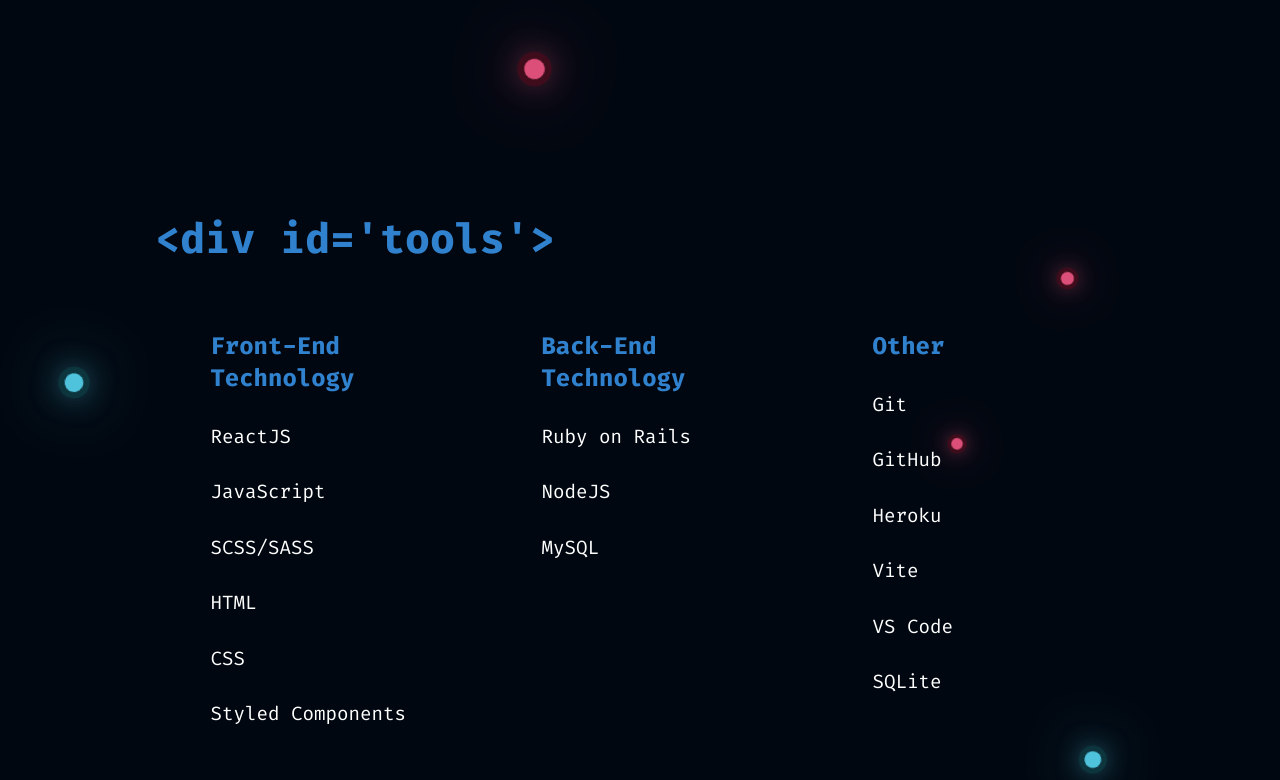
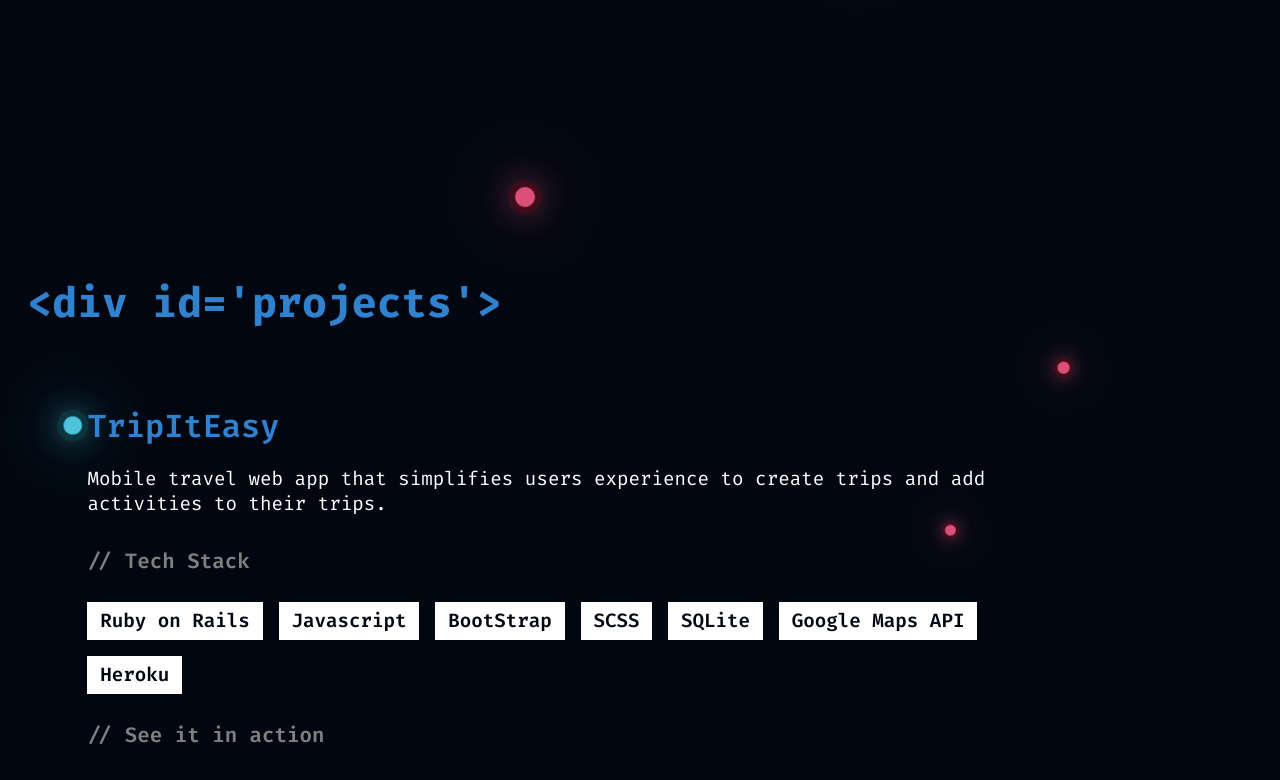
Before and after one commit to ALLEE9120/ALLEE9120.github.io, a React (Vite) app in the folder Dev-Folio/: page / in a window 1280 px wide. Shown: the part 1484-2264 px from the top of the page. Built offline with nearby package versions, Linux system fonts and the light colour scheme; a web font is replaced by a local one.

Commit message:
clean up

```diff
--- a/Dev-Folio/src/Components/ToolsPage.jsx
+++ b/Dev-Folio/src/Components/ToolsPage.jsx
@@ -3,25 +3,13 @@
 
 export default function ToolsPage({color}) {
   const toolDivStyle = {
-    width: '100vw',
-    height: '100vh',
-    position: 'relative',
-    top: '100vh',
-    color: 'white',
+    color: color,
     display: 'flex',
-    alignItems: 'center',
     flexDirection: 'column',
-  }
-
-  const skillDivStyle = {
-    display: 'flex',
-    justifyContent: 'space-evenly',
   }
 
   const bodyStyle = {
     position: 'relative',
-    top: '15vh',
-    width: '80vw',
   }
 
   const colorChange = {
@@ -34,7 +22,7 @@
         <div className="tools-title top">
           <h1>&lt;div id='tools'&gt;</h1>
         </div>
-        <div className="skills-div" style={skillDivStyle}>
+        <div className="skills-div">
           <div className="card frontend">
             <h1 className="frontend-title">Front-End Technology</h1>
             <div className="frontend-list">
--- a/Dev-Folio/src/app.scss
+++ b/Dev-Folio/src/app.scss
@@ -61,6 +61,7 @@
 .nav-conatiner {
   height: 90px;
   position: fixed;
+  left: 0;
   width: 100%;
   z-index: 11;
   background-color: rgba(0, 0, 0, 0.2);
@@ -68,7 +69,8 @@
 }
 
 .nav-bar {
-  max-width: 1260px;
+  margin: 0px auto;
+  max-width: 1229px;
   height: 100%;
   display: flex;
   justify-content: space-between;
@@ -225,10 +227,11 @@
 
 .home-div {
   min-height: 100vh;
+  min-width: 100vw;
   display: flex;
   flex-direction: column;
   justify-content: center;
-  position: relative;
+  position: absolute;
 
   .home-content {
     padding: 90px 0;
@@ -238,6 +241,18 @@
     color: $primary-color;
   }
 }
+
+.tools-div {
+  min-height: 100vh;
+  min-width: 100vw;
+  position: relative;
+  top: 100vh;
+
+  .tools-body {
+    position: relative;
+    top: 110px
+  }
+
 
   .tools-title {
     font-size: 1.3rem;
@@ -255,10 +270,16 @@
     }
   }
 
+
   .skills-div {
+    display: flex;
+    padding-top: 30px;
+    padding-left: 60px;
+    padding-bottom: 30px;
+
+
     .card {
-    padding: 1.5rem;
-    width: 300px;
+      width: 30%;
 
       h1 {
         color: $primary-color;
@@ -276,15 +297,16 @@
       }
     }
   }
+}
+
 
 .projects-div {
-  width: 100vw;
   min-height: 100vh;
+  min-width: 100vw;
   position: relative;
   top: 100vh;
   margin-top: 10vh;
   display: flex;
-  align-items: center;
   flex-direction: column;
 
   .projects-title {
@@ -312,6 +334,7 @@
   }
 
   .allinfo-div{
+    margin-left: 60px;
     p {
       color: $secondary-color;
       font-size: 1.2rem;
@@ -376,12 +399,12 @@
 }
 
 .contact-div {
-  width: 100vw;
   min-height: 100vh;
+  min-width: 100vw;
   position: relative;
-  top: 130vh;
+  top: 117vh;
+  margin-top: 10vh;
   display: flex;
-  align-items: center;
   flex-direction: column;
 
   .contact-body {
```
Lines whose indentation alone changed are shown as unchanged.
